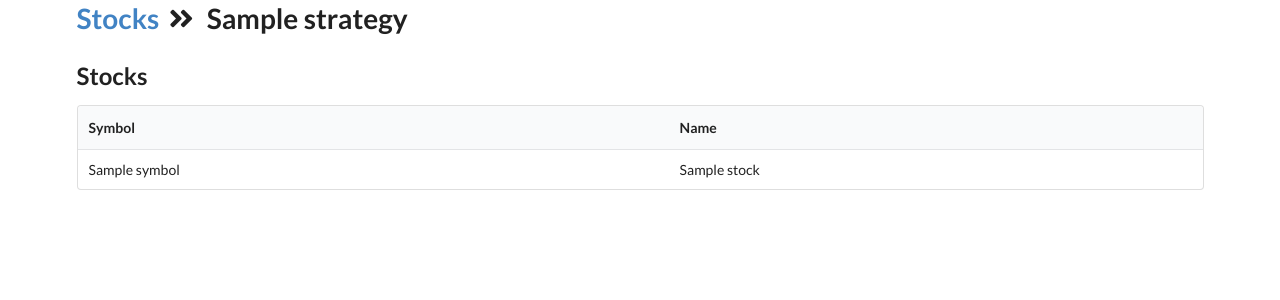
After one commit to JonnyGree/full-stack-python-app, a FastAPI app: template templates/strategy.html in a window 1280 px wide. The commit adds this page. Shown: the top 300 px of the page. Run offline with FastAPI, Linux system fonts and the light colour scheme; the template is opened without the code that fills it: most values are stand-ins (such as "Sample title", 1, 10 or a date in 2020); some libraries are stand-ins or nearby versions.

Commit message:
add chart, filter and strategy definition - fix populate_prices

```diff
--- a/main.py
+++ b/main.py
@@ -1,17 +1,29 @@
 import sqlite3
-from fastapi import FastAPI, Request
+from fastapi import FastAPI, Request, Form
 from fastapi.templating import Jinja2Templates
-
+from fastapi.responses import RedirectResponse
+from datetime import date
 app = FastAPI()
 templates = Jinja2Templates(directory='templates')
 
 @app.get("/")
 def index(request: Request):
+    stock_filter = request.query_params.get('filter',False)
     connection = sqlite3.connect('app.db')
     connection.row_factory = sqlite3.Row
+    cursor = connection.cursor()
 
-    cursor = connection.cursor()
-    cursor.execute("""SELECT id, symbol, name FROM stock ORDER BY symbol""")
+    if stock_filter =='new_closing_highs':
+        cursor.execute("""
+                       select * from (
+                           select symbol, name, stock_id, max(close), date
+                           from stock_price join stock on stock.id = stock_price.stock_id
+                           group by stock_id
+                           order by symbol
+                        ) where date = (SELECT MAX(date) FROM stock_price);
+                        """)
+    else:
+        cursor.execute("""SELECT id, symbol, name FROM stock ORDER BY symbol""")
 
     rows = cursor.fetchall()
 
@@ -21,12 +33,17 @@ def index(request: Request):
 def index(request: Request, symbol):
     connection = sqlite3.connect('app.db')
     connection.row_factory = sqlite3.Row
+    cursor = connection.cursor()
 
-    cursor = connection.cursor()
+    cursor.execute("""
+                SELECT * FROM strategy
+                """)
+    strategies = cursor.fetchall()
+
     cursor.execute("""SELECT * FROM stock WHERE symbol = ?""", (symbol,))
 
     row = cursor.fetchone()
-    print(row['id'])
+    print("stock id", row['id'])
 
     cursor.execute("""
                     SELECT strftime('%Y-%m-%d', date) as Date, Open, High, Low, Close, Volume
@@ -37,4 +54,41 @@ def index(request: Request, symbol):
     prices = cursor.fetchall()
 
     print(prices[0]['high'])
-    return templates.TemplateResponse("stock_detail.html", { "request": request, "stock": row, "bars": prices})
+    return templates.TemplateResponse("stock_detail.html", { "request": request, "stock": row, "bars": prices, "strategies": strategies})
+
+@app.post("/apply_strategy")
+def apply_strategy(strategy_id: int = Form(...), stock_id: int = Form(...)):
+    connection = sqlite3.connect('app.db')
+    cursor = connection.cursor()
+
+    cursor.execute("""
+                   INSERT INTO stock_strategy (stock_id, strategy_id) VALUES (?, ?)
+                   """, (stock_id, strategy_id))
+    print("INSERT INTO stock_strategy (stock_id, strategy_id)",stock_id, strategy_id)
+    connection.commit()
+
+
+    return RedirectResponse(url=f"/strategy/{strategy_id}", status_code=303)
+
+@app.get("/strategy/{strategy_id}")
+def strategy(request: Request, strategy_id):
+    connection = sqlite3.connect('app.db')
+    connection.row_factory = sqlite3.Row
+    cursor = connection.cursor()
+    cursor.execute("""
+        SELECT id, name
+        FROM strategy
+        WHERE id = ?
+        """, (strategy_id,))
+
+    strategy = cursor.fetchone()
+
+    cursor.execute("""
+        SELECT symbol, name
+        FROM stock
+        JOIN stock_strategy ON stock.id = stock_strategy.stock_id
+        WHERE stock_strategy.strategy_id = ?
+    """, (strategy_id,))
+    stocks = cursor.fetchall()
+
+    return templates.TemplateResponse("strategy.html", {"request": request, "stocks": stocks, "strategy":strategy})
--- /dev/null
+++ b/templates/strategy.html
@@ -0,0 +1,22 @@
+{% extends "layout.html" %}
+{% block content %}
+<h1><a href="/">Stocks </a>
+<i class="angle double right icon"></i> {{ strategy.name}}
+</h1>
+<h2>Stocks</h2>
+<table class="ui striped table">
+<thead>
+<tr>
+<th>Symbol</th> <th>Name</th>
+</tr>
+</thead>
+<tbody>
+    {% for stock in stocks %}
+    <tr>
+    <td>{{ stock.symbol}}</td>
+    <td>{{ stock.name}}</td>
+    </tr>
+    {% endfor %}
+    </tbody>
+    </table>
+    {% endblock %}
```
Also changed, not shown: create_db.py (+41 -6 lines), populate_prices.py (+51 -25 lines), templates/index.html (+11 -0 lines), templates/stock_detail.html (+10 -0 lines).
